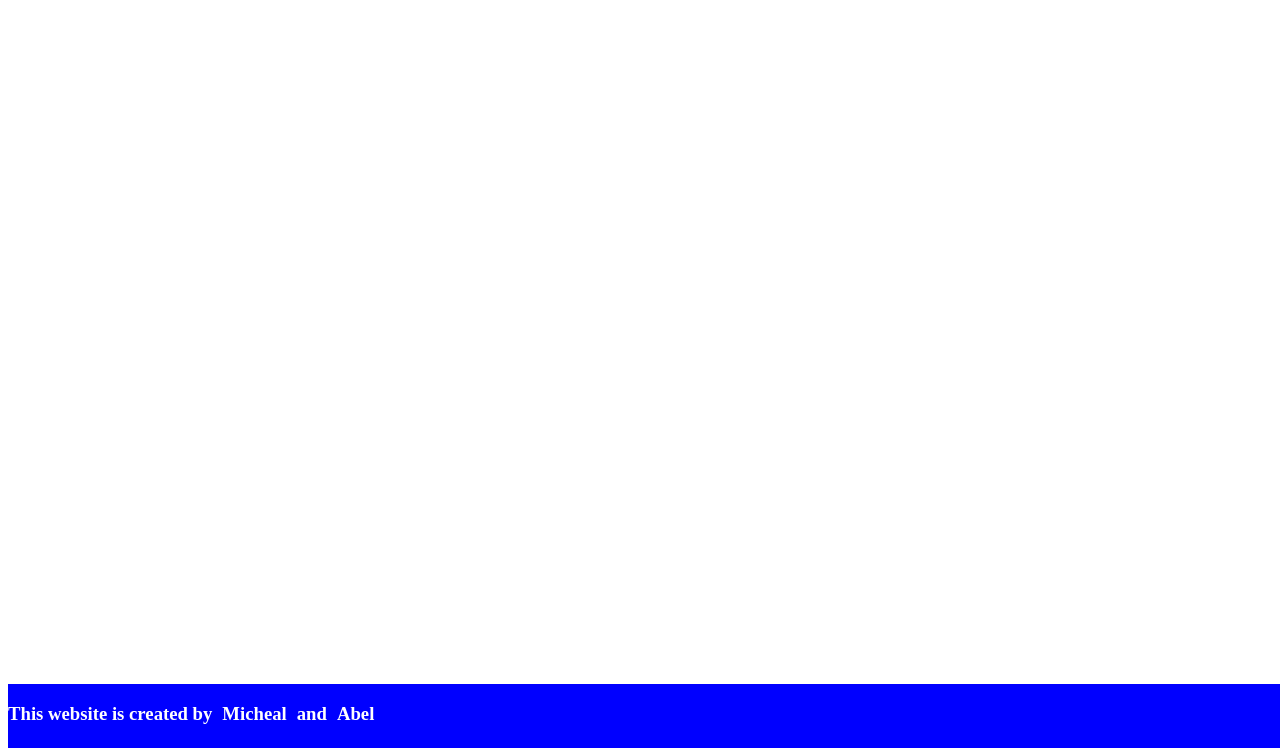
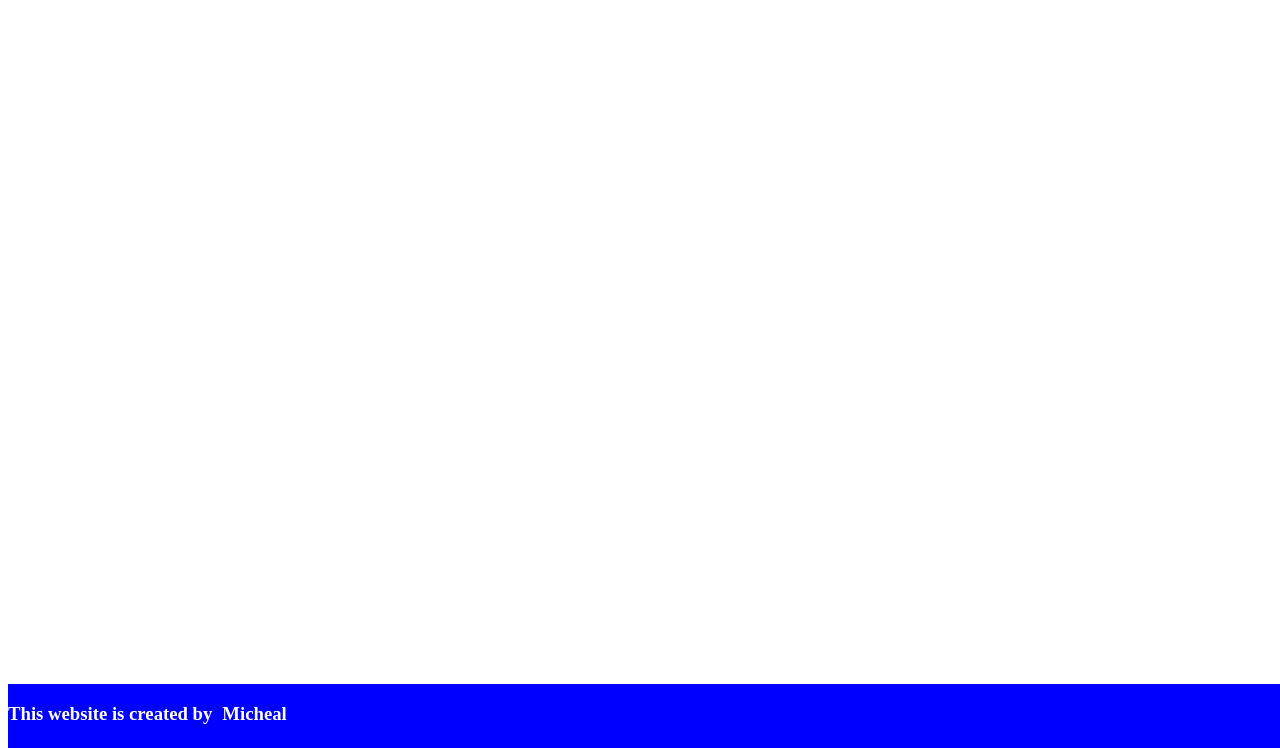
Before and after one commit to MICHAELMUNAVU83/moviehub, a website built with webpack: page src/index.html in a window 1280 px wide. Shown: the part 52-800 px from the top of the page. Built offline with nearby package versions, Linux system fonts and the light colour scheme; no server answers; a web font is replaced by a local one.

Commit message:
published

```diff
--- a/src/index.html
+++ b/src/index.html
@@ -24,7 +24,7 @@
     </div>
 
     <footer>
-      <h3>This website is created by <a href="https://github.com/MICHAELMUNAVU83"> Micheal </a> and <a href="https://github.com/Abel-desu">Abel</a> </h3>
+      <h3>This website is created by <a href="https://github.com/MICHAELMUNAVU83"> Micheal </h3>
     </footer>
 
     <script src="./index.js"></script>
```
Also changed, not shown: dist/index.html.
